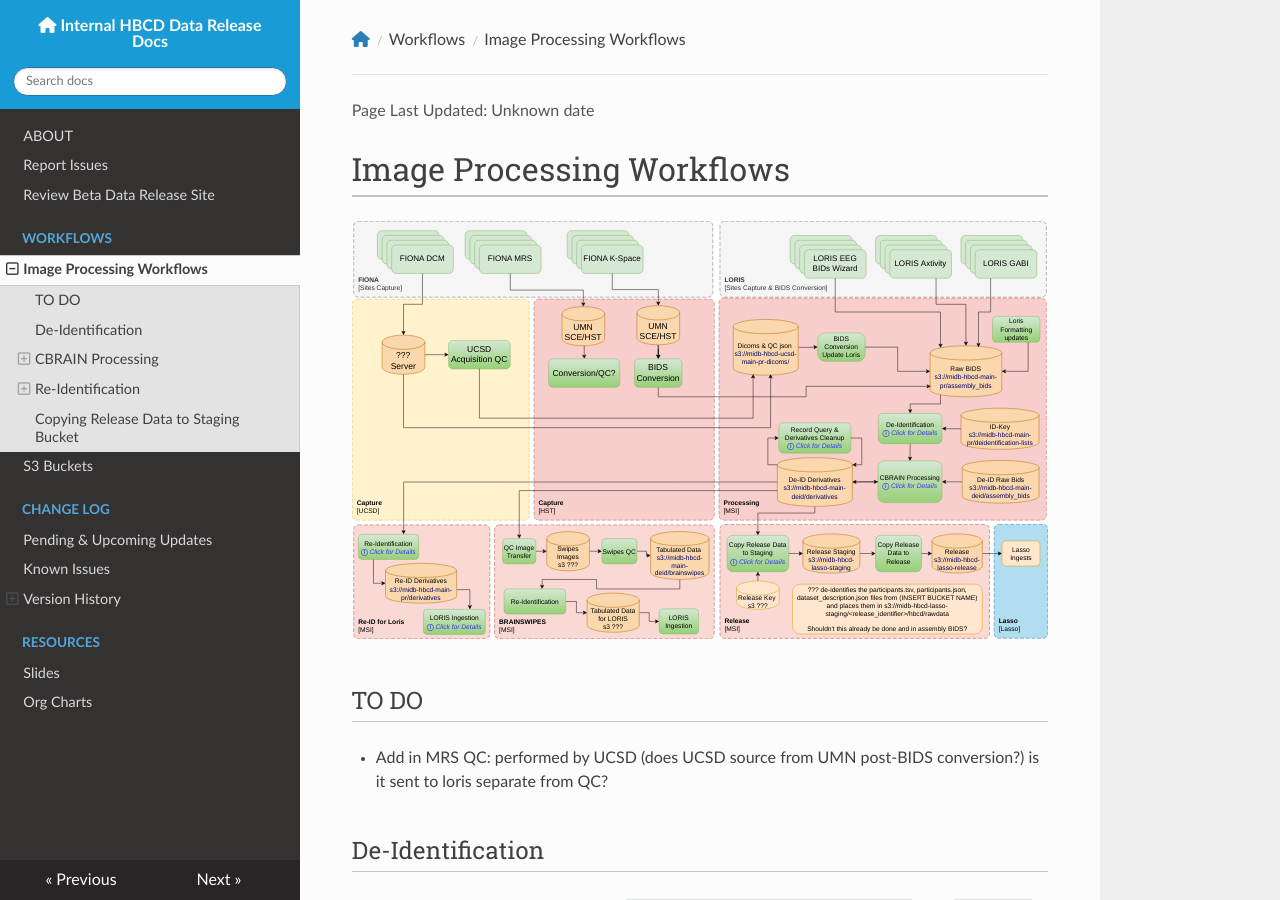
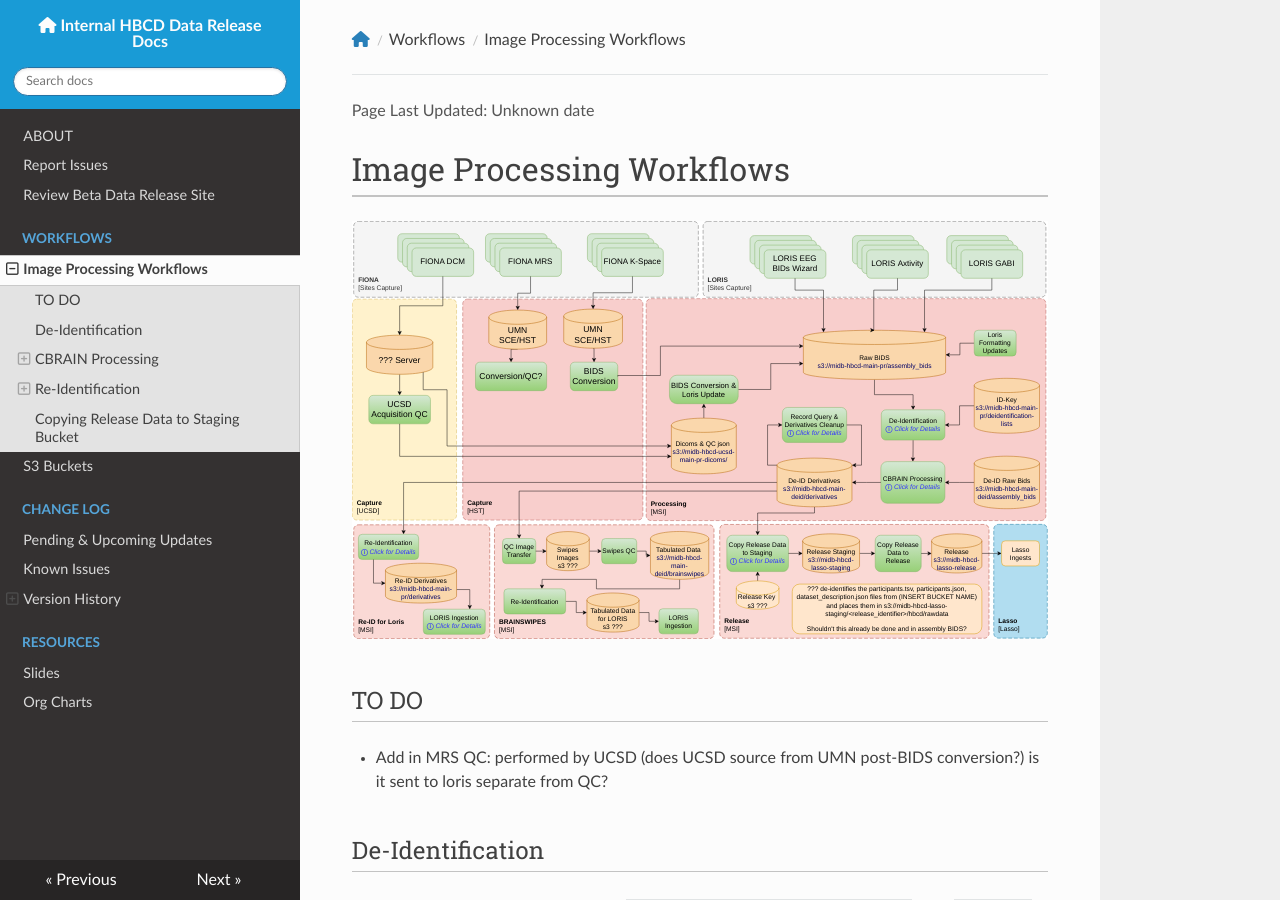
Before and after one commit to DCAN-Labs/hbcd-docs-internal, an MkDocs documentation site: the page built from docs/workflows/imageprocworkflows.md, in a window 1280 px wide and 900 px high. Built offline with MkDocs 1.6.1, drawn with Linux system fonts in a browser that asks for light colours; nearby versions of some CDN libraries.

Commit message:
update WF diagram

```diff
--- a/docs/workflows/imageprocworkflows.md
+++ b/docs/workflows/imageprocworkflows.md
@@ -1,6 +1,6 @@
 # Image Processing Workflows
 
-<object type="image/svg+xml" data="../WF.svg" width="100%"></object>
+<object type="image/svg+xml" data="../WF-HBCD-Proc.svg" width="100%"></object>
 
 ## TO DO
 - Add in MRS QC: performed by UCSD (does UCSD source from UMN post-BIDS conversion?) is it sent to loris separate from QC?
```
Also changed, not shown: docs/workflows/WF-HBCD-Proc.svg (added), docs/workflows/old_WF/WF.svg (renamed from docs/workflows/WF.svg), docs/workflows/old_WF/WFnew.svg (renamed from docs/workflows/WFnew.svg).
